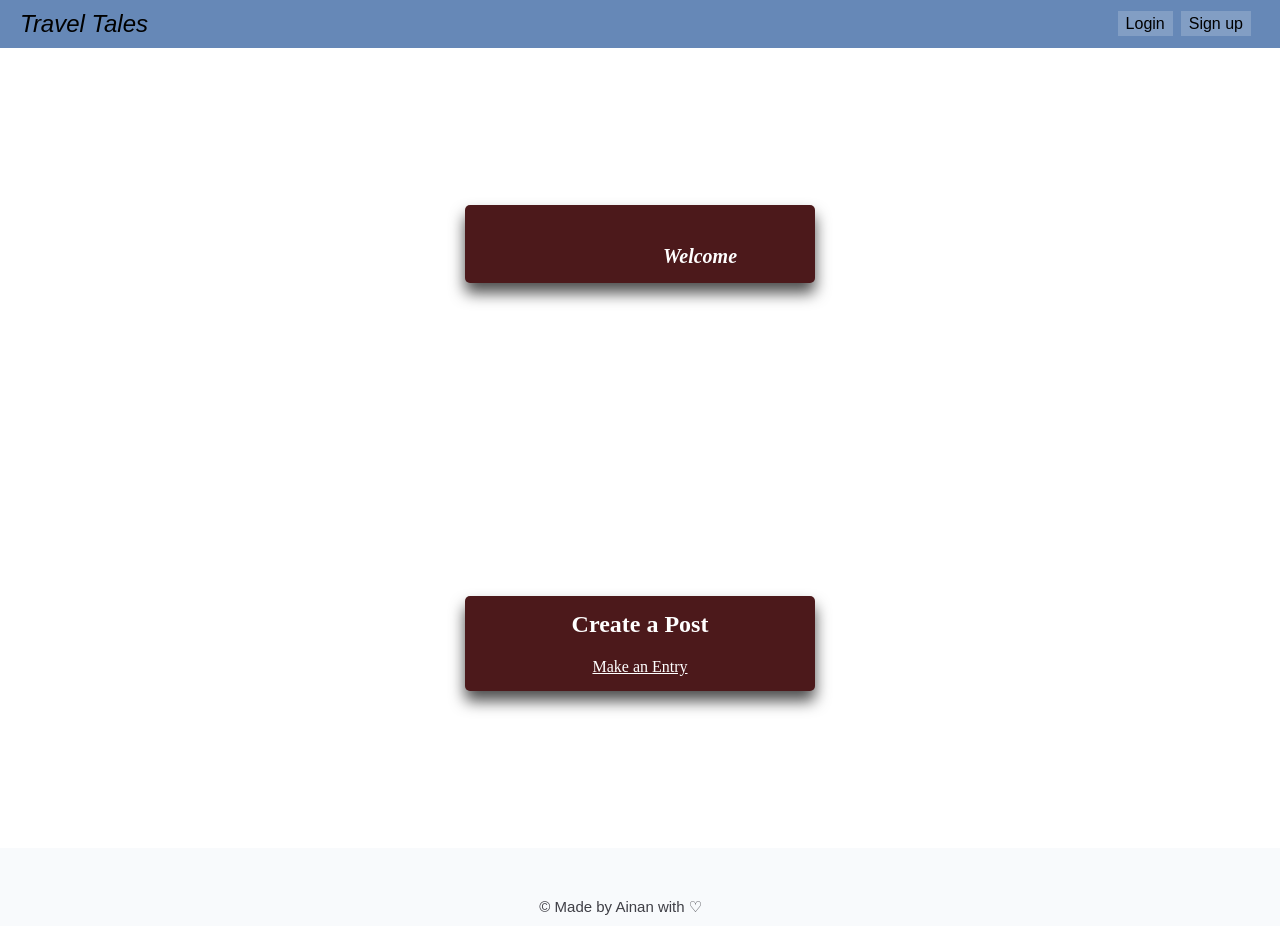
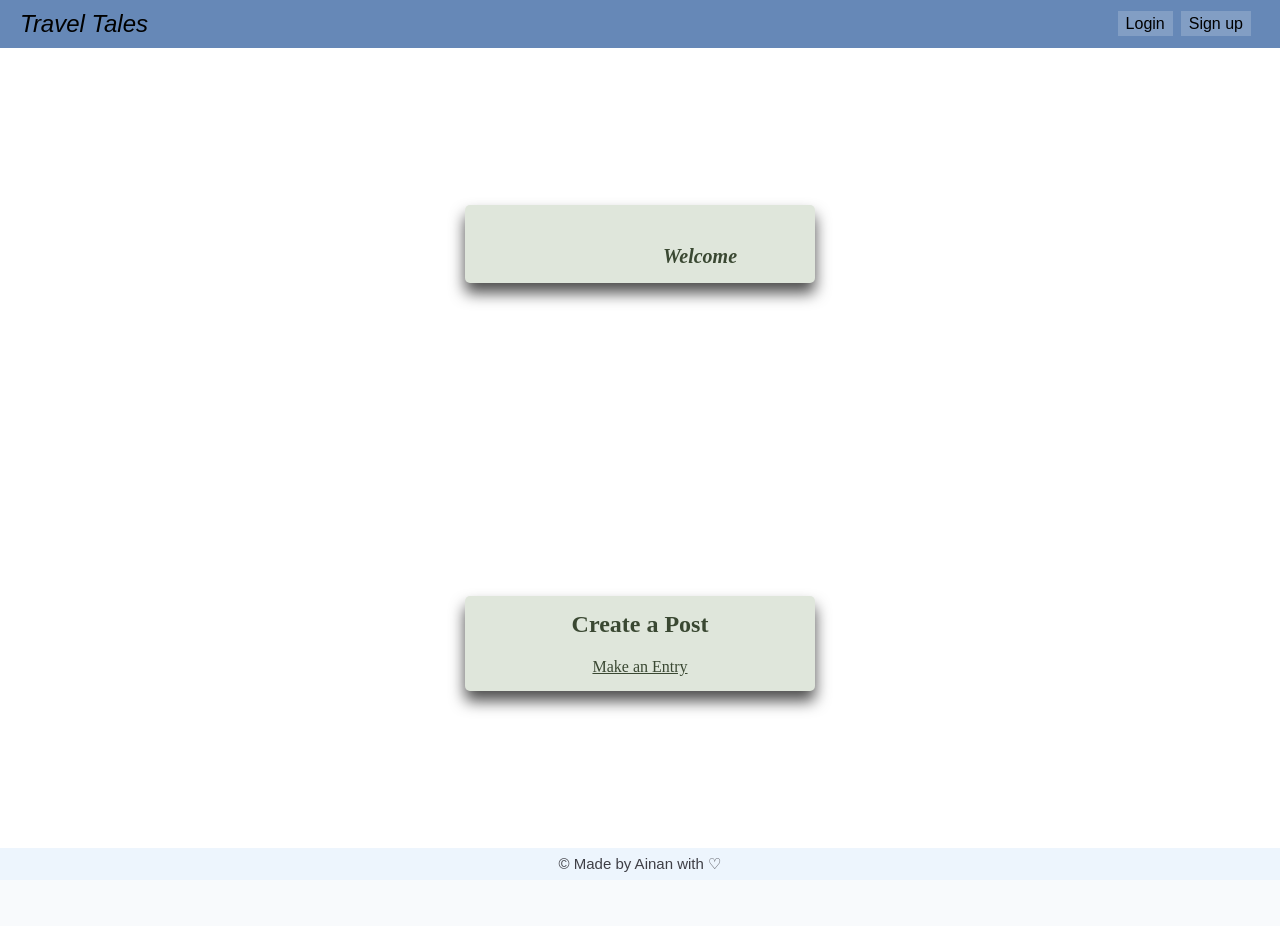
Before and after one commit to Ainan-code/Travel-Tales-Front-end, a React (Vite) app in the folder travel-tales/: page /profile in a window 1280 px wide. After the commit the page ends 880 px from the top, so only its background shows below. Built offline with nearby package versions, Linux system fonts and the light colour scheme; no server answers; a web font is replaced by a local one.

Commit message:
finished styling the user profile

```diff
--- a/travel-tales/src/App.css
+++ b/travel-tales/src/App.css
@@ -3,19 +3,48 @@
     margin: 0;
     padding: 0;
   }
+  html, body, #root, .mainlayout-container {
+    min-height: 100vh;
 
+  }
+  body > footer {
+    position: sticky;
+    top: 100vh;
+  }
 body {
     display: flex;
     flex-direction: column;
-    margin: 0;
+
     max-width: 100%;
     height: 100%;
     background-color: #f8fafc;
     font-family: "Inria Sans", sans-serif;
     color: #3f3f46;
+
 }
 
 #root {
     max-width: 100%;
-    height: 100%;
+    min-height: 100%;
+
+    display: flex;
+    flex-direction: column;
 }
+
+footer {
+  font-size: 15px;
+  padding: 7px;
+  display: flex;
+  justify-content: center;
+  width: 100%;
+  background-color: #EDF5FD;
+  flex-shrink: 0;
+
+}
+
+.mainlayout-container {
+  display: flex;
+  flex-direction: column;
+
+
+}
--- a/travel-tales/src/components/MainLayout.jsx
+++ b/travel-tales/src/components/MainLayout.jsx
@@ -1,9 +1,10 @@
 import React from 'react';
 import Header from './Header';
 import Footer from './footer';
+import "../components/styles/homepage.css"
 const MainLayout = ({ children }) => {
  return (
- <div>
+ <div className='mainlayout-container'>
 <Header/>
  <main>
  {children}
--- a/travel-tales/src/components/styles/Profile.css
+++ b/travel-tales/src/components/styles/Profile.css
@@ -12,7 +12,7 @@
 
     padding: 15px;
     width: 350px;
-    background: #4C191B;
+    background: #DFE6DB;
     border-radius: 5px;
     text-align: center;
     box-shadow: 0 10px 15px rgba(0, 0, 0, 0.7);
@@ -27,45 +27,20 @@
 .profile-name {
     font-size: 20px;
     margin: 25px 0 0 120px;
-    color: white;
+    color: #3A4832;
     text-align: center;
     font-style: italic;
 }
 
-.about {
-    margin-top: 30px;
-    line-height: 1.6;
-}
 
-.btn {
-    margin: 30px 15px;
-    background: #7ce3ff;
-    padding: 10px 25px;
-    border-radius: 3px;
-    border: 1px solid #7ce3ff;
-    font-weight: bold;
-    font-family: Montserrat;
-    cursor: pointer;
-    color: #222;
-    transition: 0.2s;
-}
 
-.btn:last-of-type {
-    background: transparent;
-    border-color: #7ce3ff;
-    color: #7ce3ff;
-}
 
-.btn:hover {
-    background: #7ce3ff;
-    color: #222;
-}
 
 .user-post {
     display: flex;
     flex-direction: column;
     gap: 20px;
-    background-color: #4C191B;
+    background-color: #DFE6DB;
     padding: 15px;
     width: 350px;
 
@@ -80,10 +55,10 @@
     display: flex;
     justify-content: center;
     align-items: center;
-    color: white;
+    color: #3A4832;
 }
 
 
 .user-post a {
-    color: white;
+    color: #3A4832;
 }
--- a/travel-tales/src/components/styles/homepage.css
+++ b/travel-tales/src/components/styles/homepage.css
@@ -9,13 +9,3 @@
 
     margin: 25px 0 5px;
 }
-
-
-footer {
-    font-size: 15px;
-    padding: 50px 0 10px;
-    display: flex;
-    justify-content: center;
-    width: 97%;
-    margin-top: auto;
-}
--- a/travel-tales/src/components/welcomeBanner.jsx
+++ b/travel-tales/src/components/welcomeBanner.jsx
@@ -1,5 +1,6 @@
 import './styles/Banner.css';
-import image1 from '../assets/oxana-v-qoAIlAmLJBU-unsplash.jpg'
+import image1 from '../assets/marten-bjork-wGu1pzDSm3g-unsplash.jpg';
+
 
 
 function Banner() {
--- a/travel-tales/src/pages/homepage.jsx
+++ b/travel-tales/src/pages/homepage.jsx
@@ -6,9 +6,10 @@ import '../components/styles/homepage.css';
 
 import Footer from "../components/footer";
 import { useEffect } from "react";
-import image1 from '../assets/oxana-v-qoAIlAmLJBU-unsplash.jpg';
+import image1 from '../assets/Untitled design.png';
 import '../components/styles/diary.css';
 import { Link } from 'react-router-dom';
+import MainLayout from "../components/MainLayout";
 
 
 
@@ -28,8 +29,8 @@ function Homepage() {
 
     return (
         <>
+            <MainLayout>
 
-            <Header/>
             <Banner/>
             <h3 className="blogsection-title">Trending</h3>
             {
@@ -41,9 +42,9 @@ function Homepage() {
             </div>
             <div className="diary-content">
                 <h5>{item.title}</h5>
-                <p>{item.content}</p>
+                <p>{item.content.substring(0, 250)}</p>
                 <p>{item.location}</p>
-                <p>{item.author}</p>
+                <p>by {item.author}</p>
                 <Link to={`diary-detail/${item._id}`}>
   Read more
 </Link>
@@ -52,7 +53,7 @@ function Homepage() {
   })
 }
 
-            <Footer/>
+</MainLayout>
 
 </>
 
```
Also changed, not shown: travel-tales/src/assets/Untitled design.png (added), 1 other file (tests, documents, lock files or other folders).
